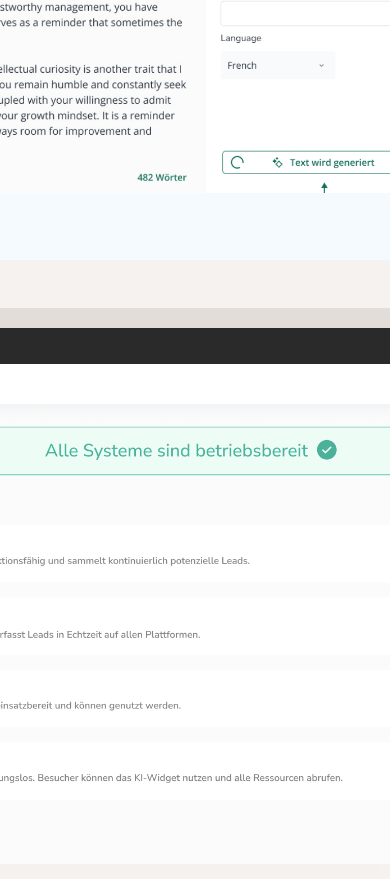
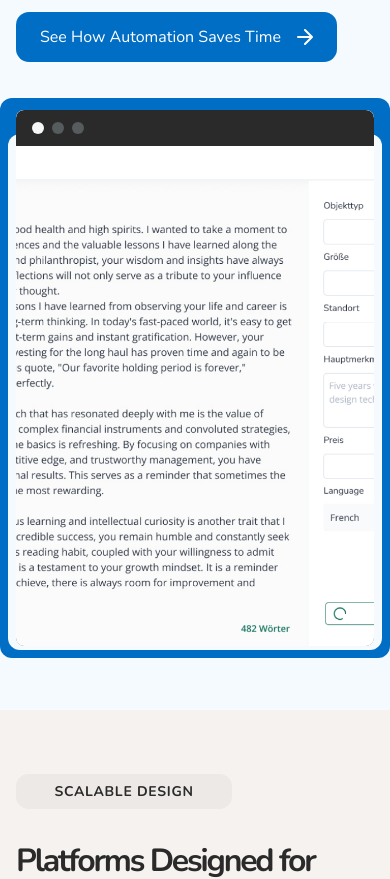
Before and after one commit to anonfaded/dotwebv3, a Next.js app: page / in a window 390 px wide. Shown: the part 1441-2320 px from the top of the page. Built offline with nearby package versions, Linux system fonts and the light colour scheme.

Commit message:
fix remaining components above calculator section

```diff
--- a/src/components/sections/AutomationSection.tsx
+++ b/src/components/sections/AutomationSection.tsx
@@ -6,13 +6,13 @@ import { Card } from 'antd';
 
 export default function AutomationSection() {
   return (
-    <section className="h-[671px] bg-[#F5FAFF] relative overflow-hidden">
-      <div className="container mx-auto pl-4 relative z-10 h-full flex items-center">
+    <section className="bg-[#F5FAFF] relative overflow-hidden min-h-[671px] py-16 lg:h-[671px] lg:py-0">
+      <div className="container mx-auto px-4 relative z-10 h-full flex items-center">
         <div className="max-w-[1200px] mx-auto w-full">
           {/* Content Grid */}
-          <div className="grid grid-cols-1 lg:grid-cols-2 gap-12 items-center">
+          <div className="flex flex-col lg:flex-row items-center">
             {/* Left Content */}
-            <div className="lg:max-w-[480px]">
+            <div className="w-full lg:w-1/2 lg:max-w-[480px] mb-12 lg:mb-0">
               <div
                 className="w-[216px] h-[35px] bg-[#d8e9f5] rounded-[12.54px] mb-8 flex items-center justify-center"
               >
@@ -20,49 +20,47 @@ export default function AutomationSection() {
                   WORKFLOW EFFICIENCY
                 </span>
               </div>
-              <h2 className="font-nunito text-[41.2px] font-bold leading-[41.2px] tracking-[-2.17px] text-[#2A2A2A] mb-6">
+              <h2 className="font-nunito text-[32px] lg:text-[41.2px] font-bold leading-tight lg:leading-[41.2px] tracking-[-2.17px] text-[#2A2A2A] mb-6">
                 Marketing Automation Made Simple for Teams
               </h2>
-              <p className="font-lato text-[19.51px] leading-[29.27px] text-[#2A2A2A] mb-8">
+              <p className="font-lato text-[16px] lg:text-[19.51px] leading-relaxed lg:leading-[29.27px] text-[#2A2A2A] mb-8">
                 IMMOIQ&apos;s automation tools make it easy to generate exposé PDFs, open house invitations, follow-up emails, and polished client presentations. By eliminating manual tasks, real estate professionals can save time and focus on strengthening client relationships.
               </p>
               <Link
                 href="#"
-                className="inline-flex items-center bg-[#016EC6] text-white px-[40.89px] py-[20.44px] rounded-[13.01px] hover:opacity-90 transition-opacity"
+                className="inline-flex items-center bg-[#016EC6] text-white px-6 lg:px-[40.89px] py-4 lg:py-[20.44px] rounded-[13.01px] hover:opacity-90 transition-opacity"
               >
-                <span className="text-[19.51px]">See How Automation Saves Time</span>
-                <svg className="ml-6 w-4 h-4" viewBox="0 0 16 16" fill="none">
+                <span className="text-[16px] lg:text-[19.51px]">See How Automation Saves Time</span>
+                <svg className="ml-4 lg:ml-6 w-4 h-4" viewBox="0 0 16 16" fill="none">
                   <path d="M1 8H15M15 8L8 1M15 8L8 15" stroke="currentColor" strokeWidth="2" strokeLinecap="round" strokeLinejoin="round"/>
                 </svg>
               </Link>
             </div>
 
             {/* Right Content - Window Frame with Background Layers */}
-            <div className="absolute right-[-10.5vw] top-1/2 -translate-y-1/2">
-              <div className="relative">
+            <div className="w-full lg:w-1/2 lg:absolute lg:right-[-10vw] lg:top-1/2 lg:-translate-y-1/2">
+              <div className="relative w-full max-w-[680px] mx-auto lg:mx-0">
                 {/* Background layers */}
-                <div className="absolute -left-8 -top-5 bottom-0 w-[720px] bg-[#016EC6] rounded-xl" />
-                <div className="absolute -left-4 top-12 -bottom-3 w-[645px] bg-[#f5faff] rounded-xl" />
+                <div className="absolute -left-4 lg:-left-8 -top-3 lg:-top-5 -bottom-3 lg:bottom-0 w-[calc(100%+32px)] lg:w-[calc(100%+64px)] bg-[#016EC6] rounded-xl" />
+                <div className="absolute -left-2 lg:-left-4 top-6 lg:top-12 -bottom-1 lg:-bottom-3 w-[calc(100%+16px)] lg:w-[calc(100%+32px)] bg-[#f5faff] rounded-xl" />
 
                 {/* Card container with overflow */}
                 <div className="relative">
                   <Card
-                    className="overflow-hidden w-[680px] [&_.ant-card-head-wrapper]:after:hidden !border-0 [&_.ant-card]:border-0 [&_.ant-card-head]:border-b-0 shadow-none"
-                    styles={{
-                      body: {
+                    className="overflow-hidden w-full [&_.ant-card-head-wrapper]:after:hidden !border-0 [&_.ant-card]:border-0 [&_.ant-card-head]:border-b-0 shadow-none"
+                    bodyStyle={{
                       padding: 0,
                       background: '#1E1E1E',
                       height: '500px',
                       border: 'none',
-                      },
-                      header: {
+                    }}
+                    headStyle={{
                       background: '#2A2A2A',
                       border: 'none',
                       borderBottom: 0,
                       padding: '12px 16px',
                       minHeight: 'auto',
                       marginBottom: 0,
-                      }
                     }}
                     title={
                       <div className="flex space-x-2">
@@ -77,9 +75,8 @@ export default function AutomationSection() {
                         src="/widget-screenshot2.png"
                         alt="Automation Interface"
                         fill
-                        className="object-cover"
+                        className="object-cover object-top"
                         priority
-                        unoptimized
                       />
                     </div>
                   </Card>
--- a/src/components/sections/ScalableSection.tsx
+++ b/src/components/sections/ScalableSection.tsx
@@ -6,13 +6,13 @@ import { Card } from 'antd';
 
 export default function ScalableSection() {
   return (
-    <section className="h-[671px] bg-[#F6F2EF] relative overflow-hidden">
-      <div className="container mx-auto pl-4 relative z-10 h-full flex items-center">
+    <section className="bg-[#F6F2EF] relative overflow-hidden min-h-[671px] py-16 lg:h-[671px] lg:py-0">
+      <div className="container mx-auto px-4 relative z-10 h-full flex items-center">
         <div className="max-w-[1200px] mx-auto w-full">
           {/* Content Grid */}
-          <div className="grid grid-cols-1 lg:grid-cols-2 gap-12 items-center">
+          <div className="flex flex-col lg:flex-row items-center">
             {/* Left Content */}
-            <div className="lg:max-w-[480px]">
+            <div className="w-full lg:w-1/2 lg:max-w-[480px] mb-12 lg:mb-0">
               <div
                 className="w-[216px] h-[35px] bg-[#EDE9E6] rounded-[12.54px] mb-8 flex items-center justify-center"
               >
@@ -20,34 +20,34 @@ export default function ScalableSection() {
                   SCALABLE DESIGN
                 </span>
               </div>
-              <h2 className="font-nunito text-[41.2px] font-bold leading-[41.2px] tracking-[-2.17px] text-[#2A2A2A] mb-6">
+              <h2 className="font-nunito text-[32px] lg:text-[41.2px] font-bold leading-tight lg:leading-[41.2px] tracking-[-2.17px] text-[#2A2A2A] mb-6">
                 Platforms Designed for Scalable Business Growth
               </h2>
-              <p className="font-lato text-[19.51px] leading-[29.27px] text-[#2A2A2A] mb-8">
+              <p className="font-lato text-[16px] lg:text-[19.51px] leading-relaxed lg:leading-[29.27px] text-[#2A2A2A] mb-8">
                 A custom-designed platform built for IMMOIQ ensures long-term scalability and efficiency. The solution is intuitive, future-ready, and reflects a professional, modern brand image tailored for the real estate industry.
               </p>
               <Link
                 href="#"
-                className="inline-flex items-center bg-[#0B0B0B] text-white px-[40.89px] py-[20.44px] rounded-[13.01px] hover:opacity-90 transition-opacity"
+                className="inline-flex items-center bg-[#0B0B0B] text-white px-6 lg:px-[40.89px] py-4 lg:py-[20.44px] rounded-[13.01px] hover:opacity-90 transition-opacity"
               >
-                <span className="text-[19.51px]">Find Out About Scalable Tools</span>
-                <svg className="ml-6 w-4 h-4" viewBox="0 0 16 16" fill="none">
+                <span className="text-[16px] lg:text-[19.51px]">Find Out About Scalable Tools</span>
+                <svg className="ml-4 lg:ml-6 w-4 h-4" viewBox="0 0 16 16" fill="none">
                   <path d="M1 8H15M15 8L8 1M15 8L8 15" stroke="currentColor" strokeWidth="2" strokeLinecap="round" strokeLinejoin="round"/>
                 </svg>
               </Link>
             </div>
 
             {/* Right Content - Window Frame with Background Layers */}
-            <div className="absolute right-[-10.5vw] top-1/2 -translate-y-1/2">
-              <div className="relative">
+            <div className="w-full lg:w-1/2 lg:absolute lg:right-[-10vw] lg:top-1/2 lg:-translate-y-1/2">
+              <div className="relative w-full max-w-[680px] mx-auto lg:mx-0">
                 {/* Background layers */}
-                <div className="absolute -left-8 -top-5 bottom-0 w-[720px] bg-[#e2ddd8] rounded-xl" />
-                <div className="absolute -left-4 top-12 -bottom-3 w-[645px] bg-[#f5f1ee] rounded-xl" />
+                <div className="absolute -left-4 lg:-left-8 -top-3 lg:-top-5 -bottom-3 lg:bottom-0 w-[calc(100%+32px)] lg:w-[calc(100%+64px)] bg-[#e2ddd8] rounded-xl" />
+                <div className="absolute -left-2 lg:-left-4 top-6 lg:top-12 -bottom-1 lg:-bottom-3 w-[calc(100%+16px)] lg:w-[calc(100%+32px)] bg-[#f5f1ee] rounded-xl" />
 
                 {/* Card container with overflow */}
                 <div className="relative">
                   <Card
-                    className="overflow-hidden w-[680px] [&_.ant-card-head-wrapper]:after:hidden !border-0 [&_.ant-card]:border-0 [&_.ant-card-head]:border-b-0 shadow-none"
+                    className="overflow-hidden w-full [&_.ant-card-head-wrapper]:after:hidden !border-0 [&_.ant-card]:border-0 [&_.ant-card-head]:border-b-0 shadow-none"
                     bodyStyle={{
                       padding: 0,
                       background: '#1E1E1E',
@@ -75,9 +75,8 @@ export default function ScalableSection() {
                         src="/widget-screenshot3.png"
                         alt="Scalable Platform Interface"
                         fill
-                        className="object-cover"
+                        className="object-cover object-top"
                         priority
-                        unoptimized
                       />
                     </div>
                   </Card>
```
Lines whose indentation alone changed are shown as unchanged.
